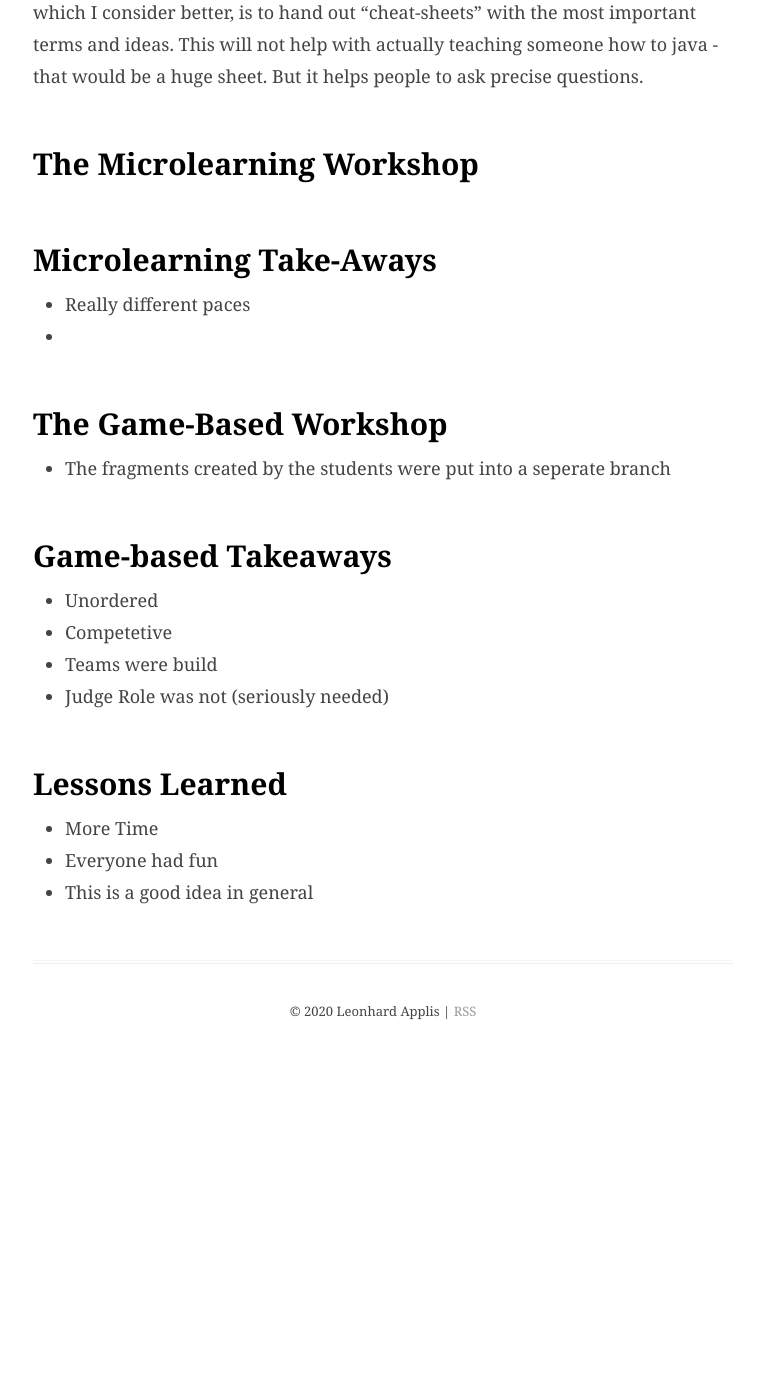
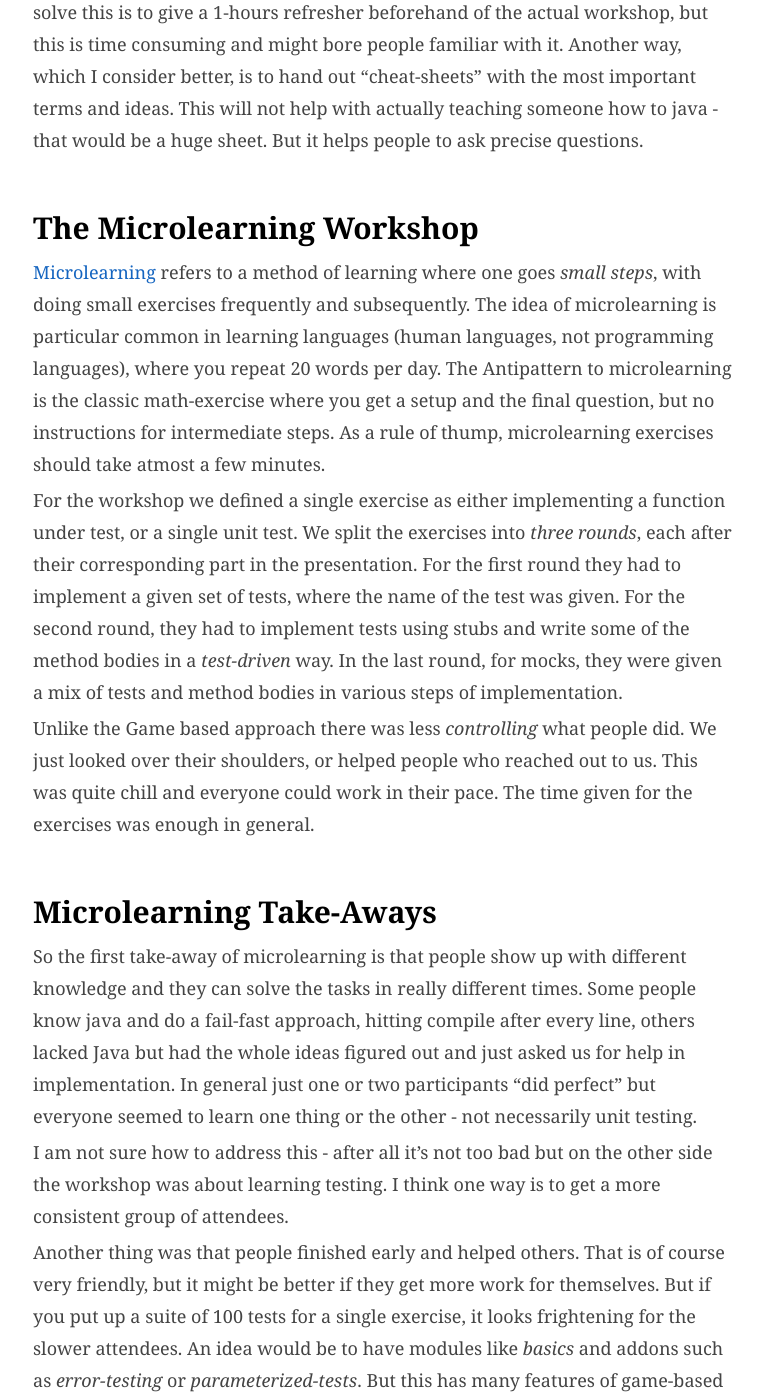
Before and after one commit to Twonki/twonki.github.io, a Jekyll site: the page built from _posts/2020-06-22-unit-test-course-part1.md, in a window 1280 px wide and 1400 px high, scrolled down 3039 px. Shown: the whole window, without its empty margins (257-1021 px from the left). Built offline with Jekyll 4.4.1, drawn with Linux system fonts in a browser that asks for light colours; comment, search, counter and statistics services are not loaded; before the commit the page ends 4098 px from its top, so only the background shows below that; some of the changed text lies outside the part shown.

Commit message:
Added section on Game based Takeaways and MicroLearning Takeaways

```diff
--- a/_posts/2020-06-22-unit-test-course-part1.md
+++ b/_posts/2020-06-22-unit-test-course-part1.md
@@ -36,6 +36,7 @@ Code-Wise, except for the code the attendees had to write, both workshops used t
 
 Both workshops were held with ~10 voluntary attendees in their first or second year of studies (mostly first).
 It took four hours and a lunch break.
+At the end of the workshop, the participants had to write a small test (2 pages, also in the repository), but the results will be shown in a second part.
 
 ## General Technical Issues
 
@@ -78,24 +79,77 @@ This will not help with actually teaching someone how to java - that would be a
 
 ## The Microlearning Workshop
 
+[Microlearning](https://en.wikipedia.org/wiki/Microlearning) refers to a method of learning where one goes *small steps*,
+with doing small exercises frequently and subsequently.
+The idea of microlearning is particular common in learning languages (human languages, not programming languages), where you repeat 20 words per day.
+The Antipattern to microlearning is the classic math-exercise where you get a setup and the final question, but no instructions for intermediate steps.
+As a rule of thump, microlearning exercises should take atmost a few minutes.
+
+For the workshop we defined a single exercise as either implementing a function under test, or a single unit test.
+We split the exercises into *three rounds*, each after their corresponding part in the presentation.
+For the first round they had to implement a given set of tests, where the name of the test was given.
+For the second round, they had to implement tests using stubs and write some of the method bodies in a *test-driven* way.
+In the last round, for mocks, they were given a mix of tests and method bodies in various steps of implementation.
+
+Unlike the Game based approach there was less *controlling* what people did.
+We just looked over their shoulders, or helped people who reached out to us.
+This was quite chill and everyone could work in their pace. The time given for the exercises was enough in general.
+
 ## Microlearning Take-Aways
 
-- Really different paces
--
+So the first take-away of microlearning is that people show up with different knowledge and they can solve the tasks in really different times.
+Some people know java and do a fail-fast approach, hitting compile after every line,
+others lacked Java but had the whole ideas figured out and just asked us for help in implementation.
+In general just one or two participants "did perfect" but everyone seemed to learn one thing or the other - not necessarily unit testing.
+
+I am not sure how to address this - after all it's not too bad but on the other side the workshop was about learning testing.
+I think one way is to get a more consistent group of attendees.
+
+Another thing was that people finished early and helped others.
+That is of course very friendly, but it might be better if they get more work for themselves.
+But if you put up a suite of 100 tests for a single exercise, it looks frightening for the slower attendees.
+An idea would be to have modules like *basics* and addons such as *error-testing* or *parameterized-tests*. But this has many features of game-based learning as this is very similar to side-quests.
 
 ## The Game-Based Workshop
 
+- Fixed Rules
+- Fixed Teams
+- Points per Test, Points added over all rounds
 - The fragments created by the students were put into a seperate branch
 
 ## Game-based Takeaways
 
-- Unordered
-- Competetive
-- Teams were build
-- Judge Role was not (seriously needed)
+The first thing that has to be said: It was pretty competitive.
+Despite the winner not actually gaining anything, everyone took it pretty serious and wanted to win.
+I think this is not an issue, but an important take-away. It is enough to have points and have the game in a mode that you can win even in the last round.
+
+Also the teams developed tactics.
+Writing many (trashy) tests gave the enemy team a good opportunity for easy points, so everyone focussed on writing hard tests and tests for edge-cases.
+Others tried to test every method, so the other team has to definitely implement it.
+Unlike the differences in attendees-skills mentioned in microlearning, the strengths of the teams were quite additive.
+If one had figured out how to use stubs properly, and someone else was not having issues with Java, the team was performing generally well.
+This kind of team-building was impressive given their setup time.
+
+Second thing is, that it was sometimes a bit unordered.
+Teams tried to distract each other from the task in various ways, both with verbal interaction but also with un-necessary code.
+There were no fouls whatsoever, but the variable names I tell you were horrifying.
+Some insults in the comments etc.
+We caught most of the shenanigans with the definitions of fouls and the requirement that the tests are run-able.
+
+I think this can be solved with splitting the teams in different rooms.
+But to be honest it gave it a nice atmosphere and everyone had fun.
+Maybe with splitting the groups physically it would be too competitive in the end, and harder to help (and control) the teams.
+
+The judges were mostly not necessary.
+The only fouls we found and rejected were tests that were not clearly matched upon the requirements (such as, something was testing for a default value while it should throw an error).
+But I think without judges people would do more fouls.
+
+In hindsight, I would limit the teams to 3 people with rotating *A tests B, B tests C, C tests A* in case of an uneven number of teams and a tournament mode for an even number of teams.
+We've seen that some people had little chance to participate in a 5 member team, simply as only one can write at a time.
 
 ## Lessons Learned
 
 - More Time
 - Everyone had fun
 - This is a good idea in general
+- Maybe pick best of both? First round micro, second and third competetive
```
